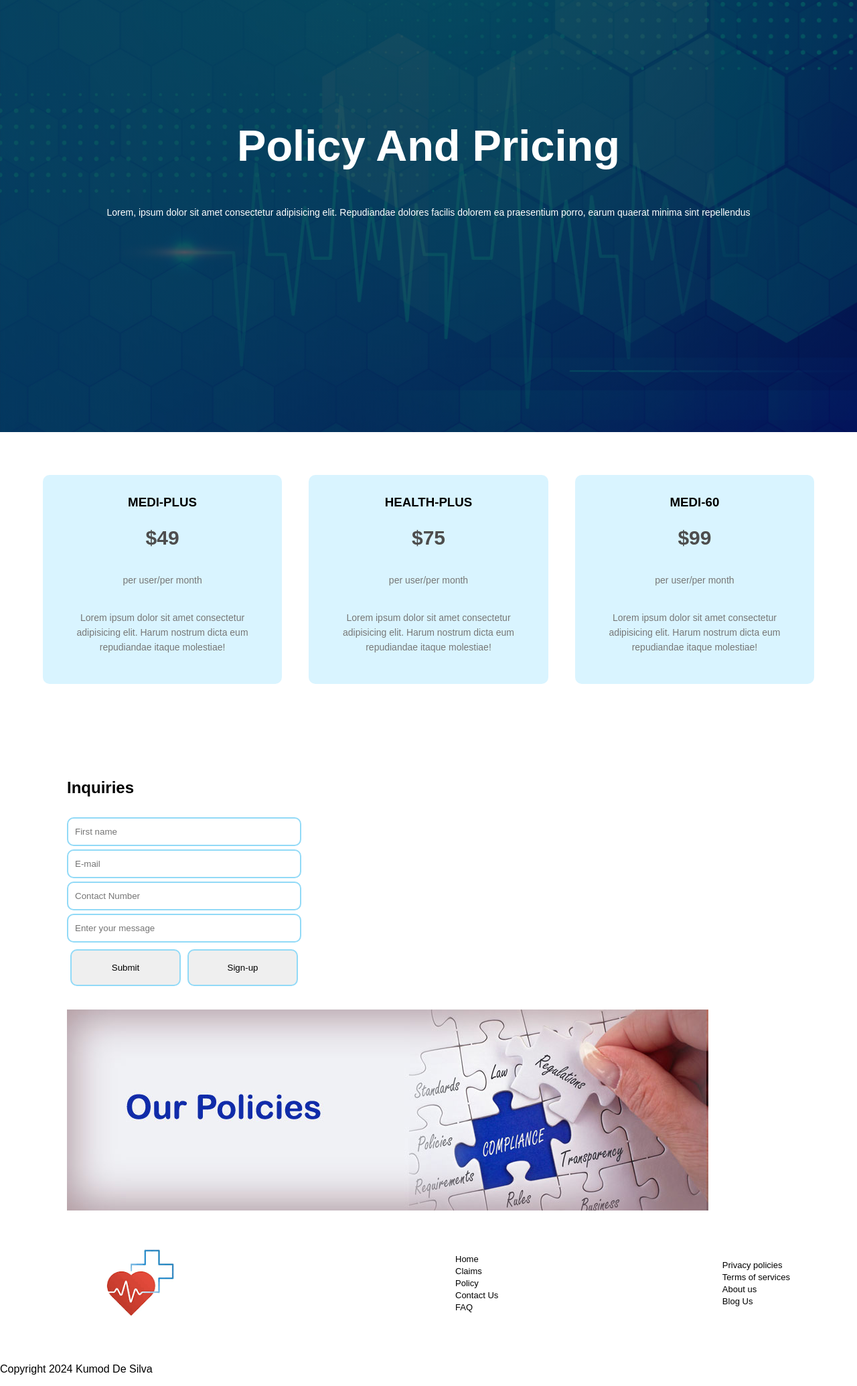
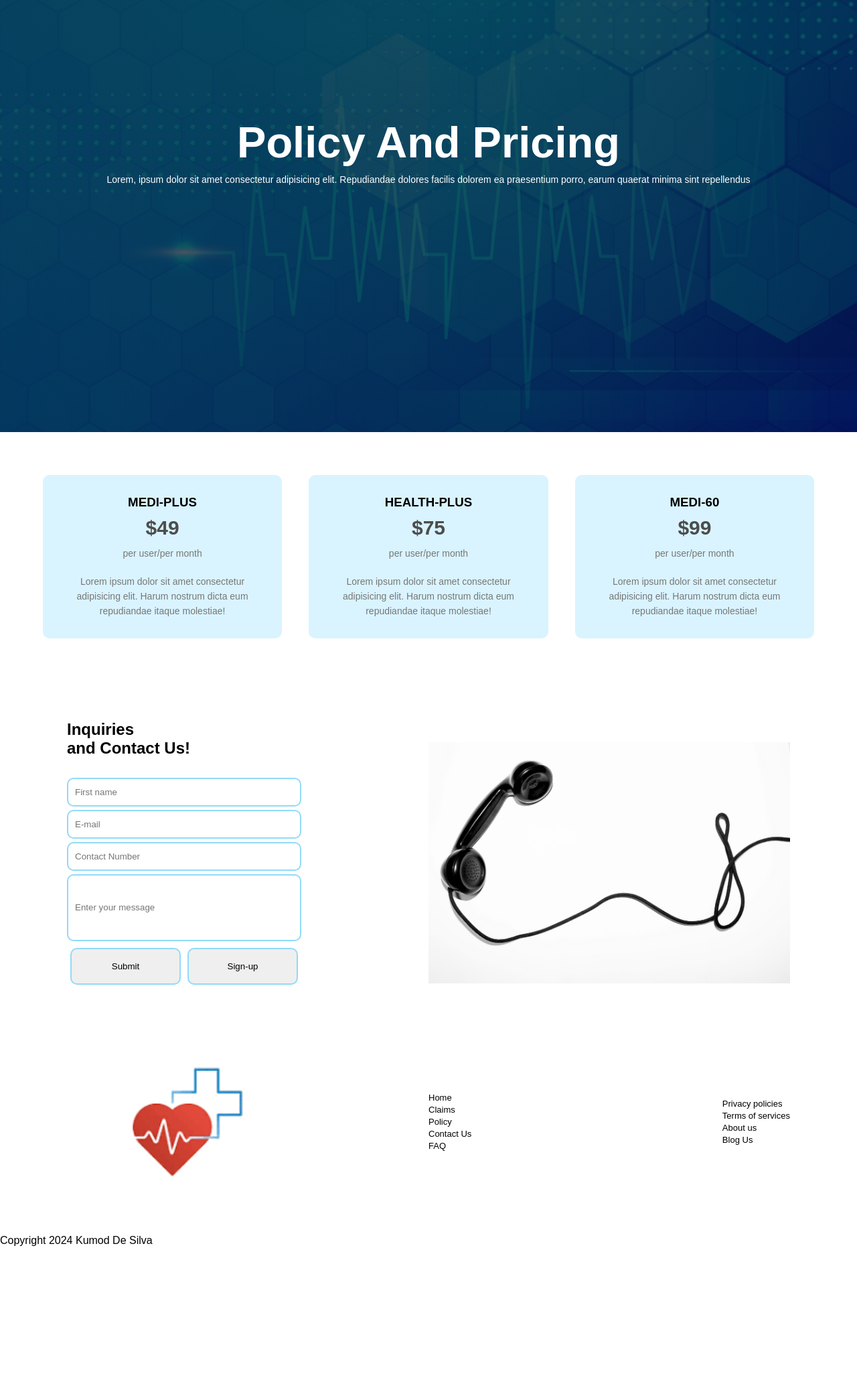
Before and after one commit to KumodN/Health-Insurance-Management_WebPages, a PHP site: page /policy.html in a window 1280 px wide. Shown: the part 155-2224 px from the top of the page at 67% size. After the commit the page ends 2015 px from the top, so only its background shows below. Run offline with PHP 8.4, Linux system fonts and the light colour scheme.

Commit message:
updated inquiries

```diff
--- a/policy.css
+++ b/policy.css
@@ -1,7 +1,11 @@
-body{
+*{
   font-family:Arial, Helvetica, sans-serif;
   margin:0;
   padding:0;
+}
+.container{
+  margin-right:100px;
+  margin-left:100px;
 }
 
 /*-------------------------------- Header ------------------------------*/
@@ -103,18 +107,20 @@ nav img{
 }
 
 /*-------------------------------- Inquiries ------------------------------*/
-.inquiries{
+.inquiries-form{
   display:flex;
   align-items:center;
   flex-wrap:wrap;
-  margin-right :100px;
-  margin-left:100px;
 }
-.inquiries-form,.inquiries-img{
+.inquiries-left-col,.inquiries-right-col{
   flex-basis:50%;
 }
-.inquiries-img{
+.inquiries-right-col{
   width:100%;
+}
+.inquiries-right-col,img{
+  width:100%;
+  height:100%;
 }
 
 form{
@@ -130,9 +136,13 @@ form input{
   border:2px solid #92daf7;
   border-radius:10px;
 }
+.text-box{
+  height:100px;
+}
 .inquiries-button{
   width:100%;
   display:flex;
+  justify-content:space-between;
 }
 button{
   flex-basis:50%;
--- a/policy.html
+++ b/policy.html
@@ -65,21 +65,23 @@
   <!-------------------------------- Inquiries ------------------------------>
 
   <section class="inquiries">
-    <div class="inquiries-form">
-      <h2>Inquiries</h2>
+    <div class="container inquiries-form">
+      <div class="inquiries-left-col">
+        <h1>Inquiries<br>and Contact Us!</h1>
         <form >
           <input type="text" required placeholder="First name">
         <input type="email" required placeholder="E-mail">
-      <input type="number" required placeholder="Contact Number">
-      <input type="text" required placeholder="Enter your message">
+        <input type="tel" required placeholder="Contact Number">
+        <input class="text-box" type="text" required placeholder="Enter your message">
         <div class="inquiries-button">
   <button>Submit</button>
           <button>Sign-up</button>
         </div>
         </form>
       </div>
-    <div class="inquiries-img">
-      <img src="images/policy-banner.jpg">
+      <div class="inquiries-right-col">
+        <img src="images/contact.jpg" alt="">
+      </div>
     </div>
   </section>
 
```
Also changed, not shown: images/contact.jpg (added). Lines whose indentation alone changed are shown as unchanged.
